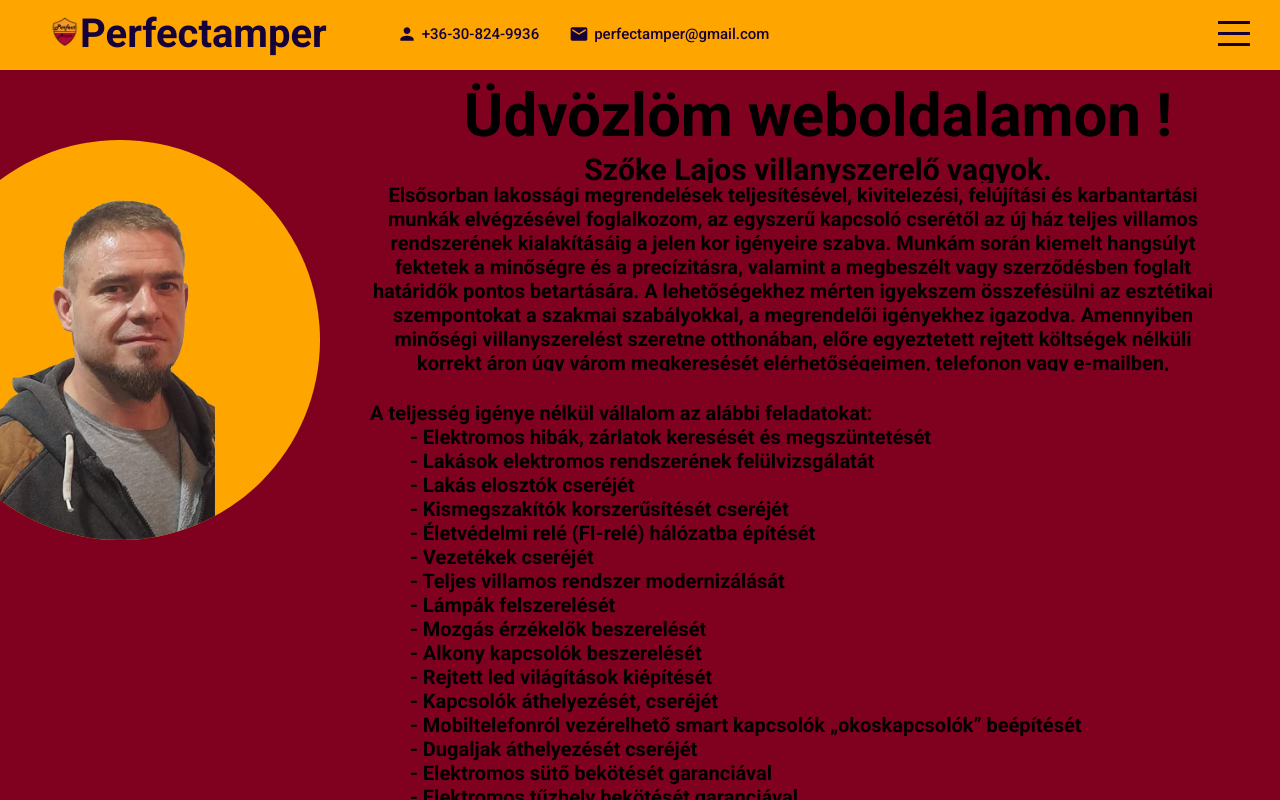
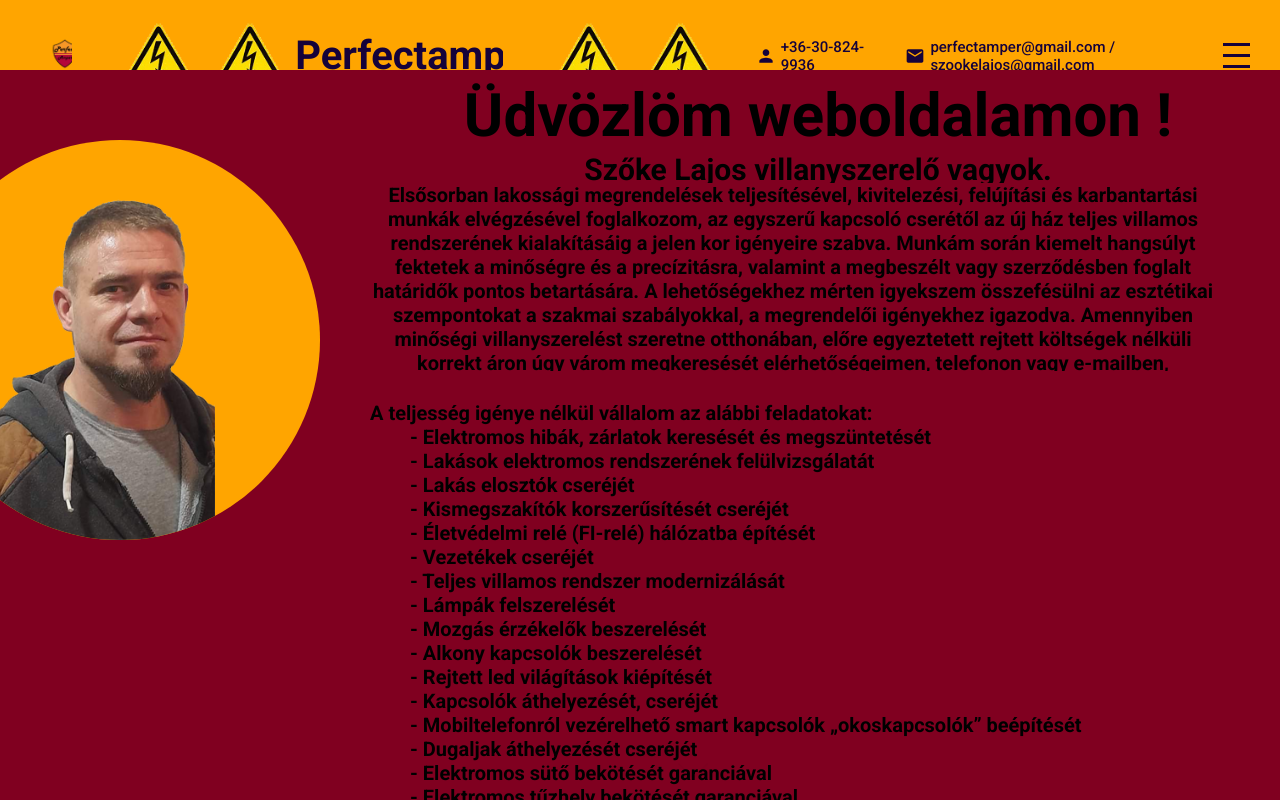
Before and after one commit to ZsoltTirkala/villanyszereles-site, a React (Create React App) app: page / in a window 1280 px wide. Built offline with nearby package versions, Linux system fonts and the light colour scheme.

Commit message:
add the new images to topbar

```diff
--- a/src/components/topbar/Topbar.jsx
+++ b/src/components/topbar/Topbar.jsx
@@ -7,16 +7,22 @@ export default function Topbar({ menuOpen, setMenuOpen }) {
       <div className="wrapper">
         <div className="left">
           <a href="#intro" className="logo">
-          <img src="./img/logo.png" id="logo-img" alt=""></img>
+            <img src="img/logo.png" id="logo-img" alt=""></img>
+          </a>
+          <img src="img/hazard.png" id="hazard-img" alt=""></img>
+          <img src="img/hazard.png" id="hazard-img" alt=""></img>
+          <a href="#intro" className="logo">
             Perfectamper
-          </a>
+            </a>
+          <img src="img/hazard.png" id="hazard-img" alt=""></img>
+          <img src="img/hazard.png" id="hazard-img" alt=""></img>
           <div className="itemContainer">
             <Person className="icon" />
-            <span>+36-30-824-9936</span>
+          <span>+36-30-824-9936</span>
           </div>
           <div className="itemContainer">
             <Mail className="icon" />
-            <span>perfectamper@gmail.com</span>
+            <span>perfectamper@gmail.com / szookelajos@gmail.com </span>
           </div>
         </div>
         <div className="right">
```
